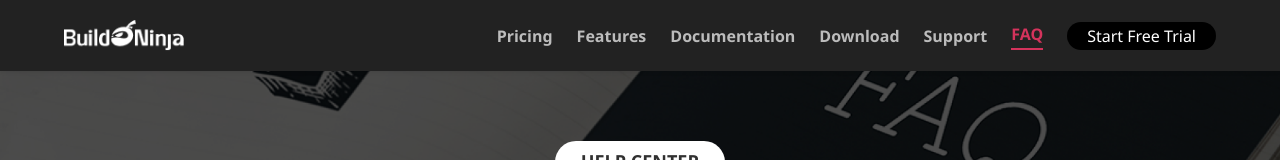
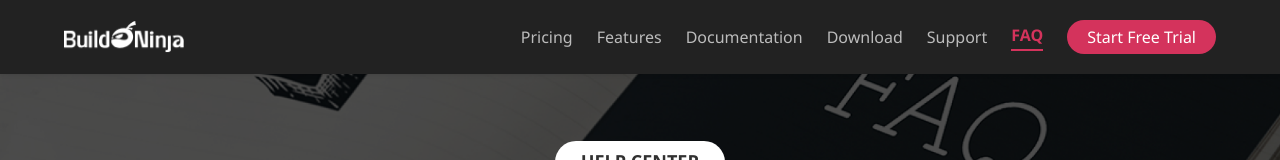
Before and after one commit to chiragbitoni/buildninja-website, a Next.js app: page /faq in a window 1280 px wide. Shown: the top 160 px of the page. Built offline with nearby package versions, Linux system fonts and the light colour scheme; no server answers.

Commit message:
updated navbar styling

```diff
--- a/src/app/components/Nav/NavBar.css
+++ b/src/app/components/Nav/NavBar.css
@@ -45,7 +45,6 @@
 .navbar-links {
   align-items: center;
   font-family: "Segoe UI", -apple-system, BlinkMacSystemFont, "Helvetica Neue", Arial, sans-serif;
-
   display: flex;
   gap: 24px;
   list-style: none;
@@ -56,7 +55,7 @@
 .navbar-link {
   font-family: "Segoe UI", -apple-system, BlinkMacSystemFont, "Helvetica Neue", Arial, sans-serif;
   font-size: 16px;
-  font-weight: 600;
+  font-weight: 400;
   color: #FFFFFFB2;
   cursor: pointer;
   transition: color 0.2s;
@@ -77,9 +76,9 @@
 .navbarStartTrialButton {
   border-radius: 999px;
   color: #ffffff;
-  background-color: #000000;
+  background-color: #d4335c;
   width: fit-content;
-  padding: 2px 20px;
+  padding: 5px 20px;
 }
 
 .navbarStartTrialButton:hover {
```
